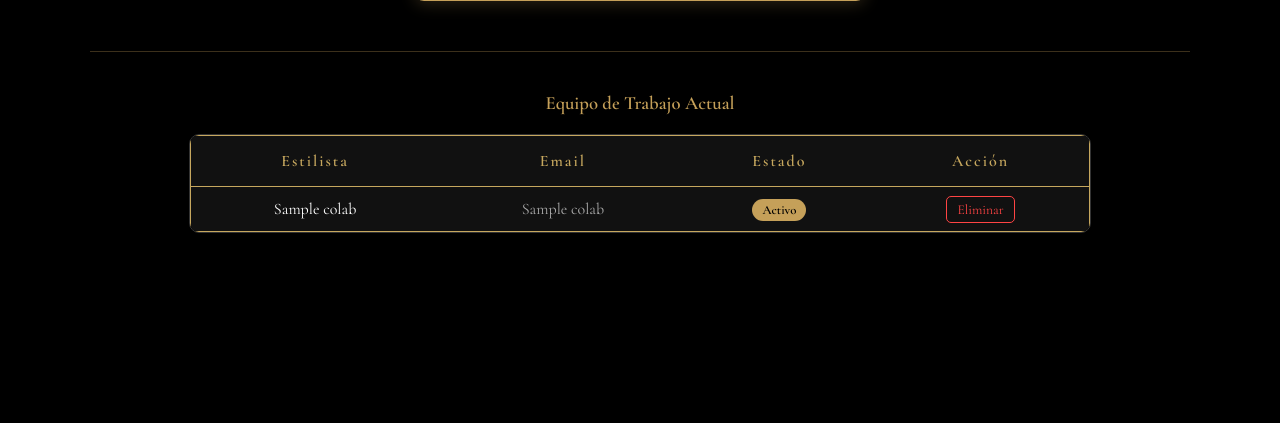
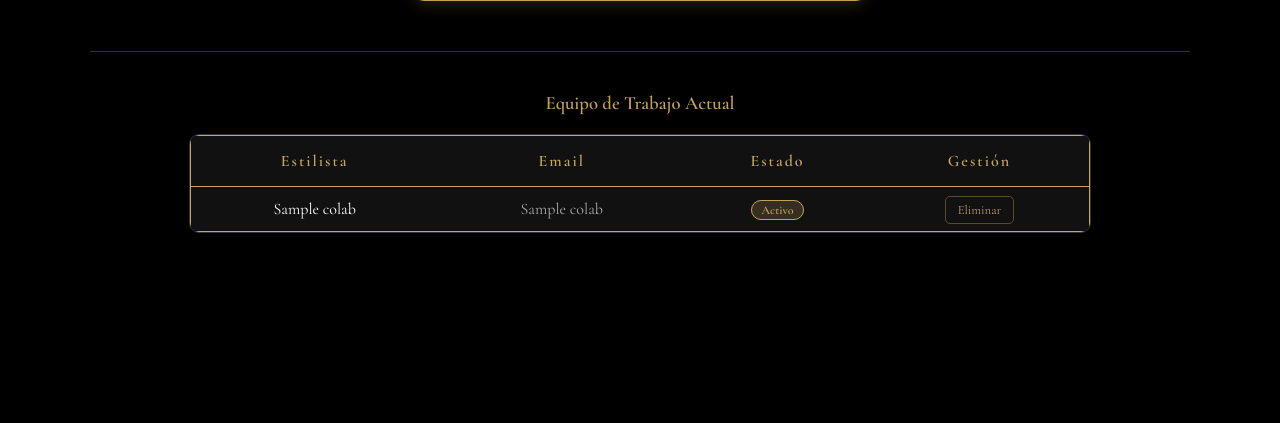
Before and after one commit to VIVIANAPLATA16/GlamCode-OS, a Flask app: template templates/crear_estilista.html in a window 1280 px wide. Shown: the part 878-1301 px from the top of the page. Run offline with Flask 3, Linux system fonts and the light colour scheme; the template is opened without the code that fills it: most values are stand-ins (such as "Sample title", 1, 10 or a date in 2020).

Commit message:
ui: gold delete buttons

```diff
--- a/templates/crear_estilista.html
+++ b/templates/crear_estilista.html
@@ -36,7 +36,7 @@
                 <th style="padding: 15px;">Estilista</th>
                 <th style="padding: 15px;">Email</th>
                 <th style="padding: 15px; text-align: center;">Estado</th>
-                <th style="padding: 15px; text-align: center;">Acción</th>
+                <th style="padding: 15px; text-align: center;">Gestión</th>
             </tr>
         </thead>
         <tbody>
@@ -46,12 +46,12 @@
                     <td style="padding: 12px 15px;">{{ colab[1] }}</td>
                     <td style="padding: 12px 15px; color: #aaa;">{{ colab[2] }}</td>
                     <td style="padding: 12px 15px; text-align: center;">
-                        <span style="background: #c5a059; color: black; padding: 3px 10px; border-radius: 20px; font-size: 0.8em; font-weight: bold;">Activo</span>
+                        <span style="background: rgba(197, 160, 89, 0.2); color: #c5a059; border: 1px solid #c5a059; padding: 2px 10px; border-radius: 20px; font-size: 0.75em; font-weight: bold;">Activo</span>
                     </td>
                     <td style="padding: 12px 15px; text-align: center;">
                         <a href="{{ url_for('eliminar_estilista', id=colab[0]) }}"
                            onclick="return confirm('¿Seguro que quieres eliminar a este colaborador?')"
-                           style="color: #ff4444; text-decoration: none; font-size: 0.85em; border: 1px solid #ff4444; padding: 4px 10px; border-radius: 5px; transition: 0.3s;">
+                           class="btn-delete">
                            Eliminar
                         </a>
                     </td>
@@ -68,5 +68,23 @@
     </table>
 </div>
 
+<style>
+    .btn-delete {
+        color: #c5a059;
+        text-decoration: none;
+        font-size: 0.8em;
+        border: 1px solid rgba(197, 160, 89, 0.4);
+        padding: 5px 12px;
+        border-radius: 5px;
+        transition: all 0.3s ease;
+        background: transparent;
+    }
+    .btn-delete:hover {
+        background: #c5a059;
+        color: #000;
+        box-shadow: 0 0 10px rgba(197, 160, 89, 0.3);
+    }
+</style>
+
 <div style="margin-bottom: 100px;"></div>
 {% endblock %}
```
